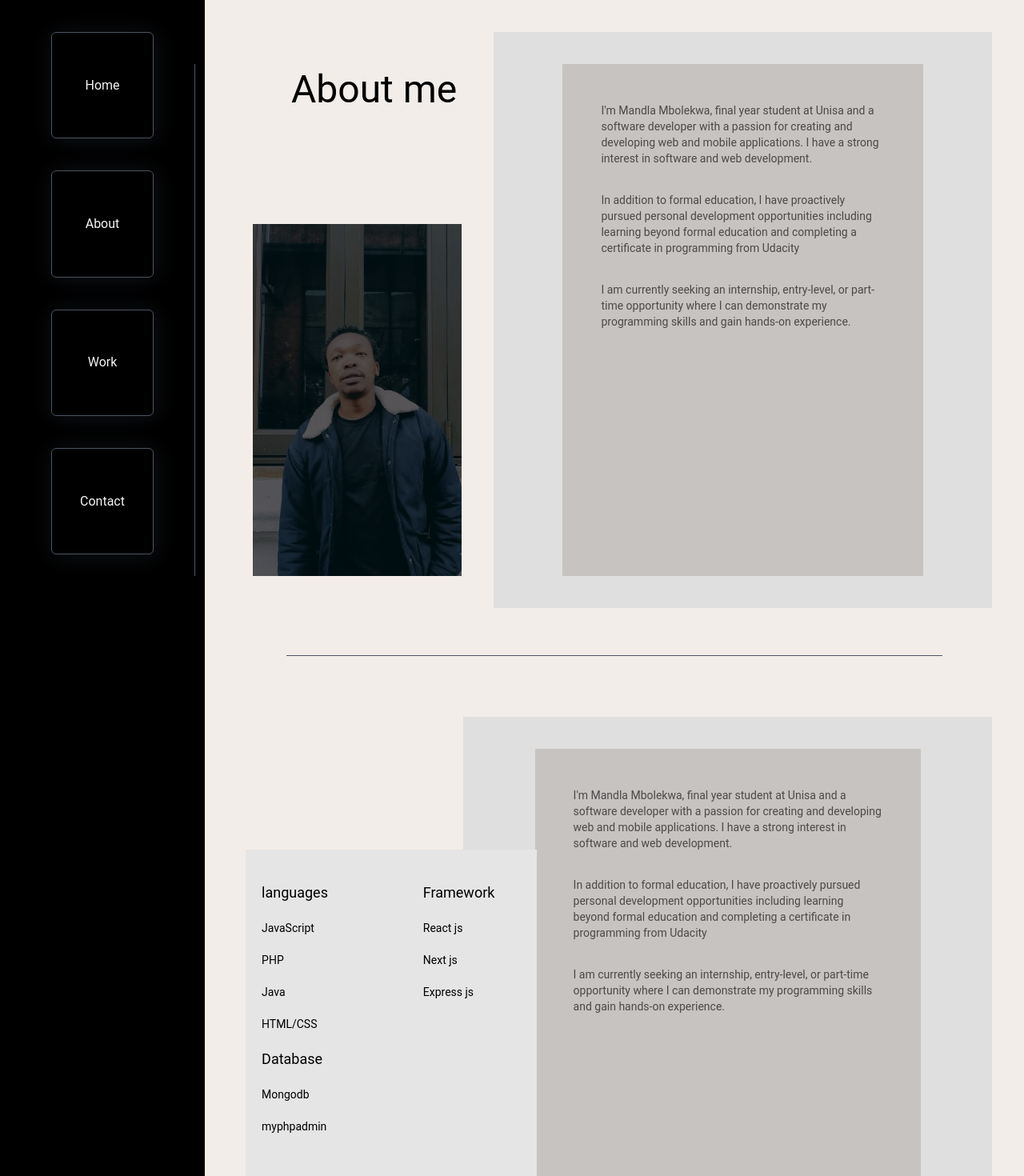
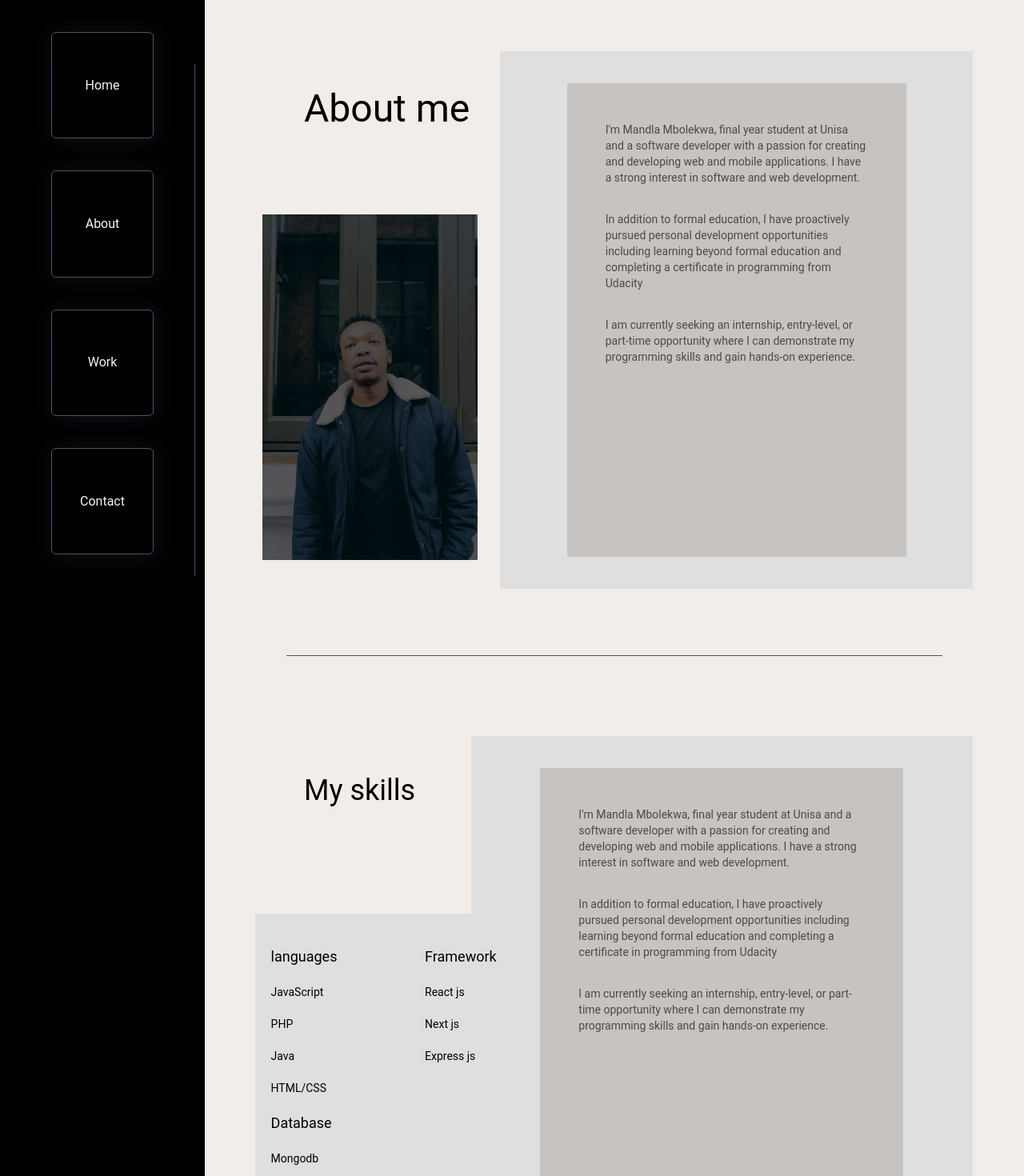
Before and after one commit to 23Mandla/portfolio, a React (Create React App) app: page /about in a window 1280 px wide. Shown: the top 1470 px of the page at 80% size. Built offline with nearby package versions, Linux system fonts and the light colour scheme.

Commit message:
work in works

```diff
--- a/src/componets/About/About.js
+++ b/src/componets/About/About.js
@@ -3,10 +3,10 @@ import me from "../assets/images/home-pic-3.jpg";
 export default function About() {
   return (
 
-      <div className="relative h-screen p-10 grid grid-cols-3 gap-5 after:content-[''] after:absolute after:bg-gray-600 after:h-[1px] after:w-[80%] after:-bottom-5 after:left-[10%]">
+      <div className="relative h-screen p-16 grid grid-cols-3 gap-5 after:content-[''] after:absolute after:bg-gray-600 after:h-[1px] after:w-[80%] after:-bottom-5 after:left-[10%]">
         <div className="grid grid-rows-3">
-          <h1 className="relative text-5xl pl-5 top-12 left-12">About me</h1>
-          <div className="relative row-span-2 m-5 -top-5">
+          <h1 className="relative text-5xl pl-5 top-12 left-10">About me</h1>
+          <div className="relative row-span-2 m-2 -top-7">
             <div className="absolute top-0 left-0 w-full h-full holder"></div>
             <img
               src={me}
--- a/src/componets/About/Skills.js
+++ b/src/componets/About/Skills.js
@@ -6,7 +6,8 @@ export default function Skills() {
   const database = ["Mongodb", "myphpadmin"];
 
   return (
-    <div className="relative  h-screen p-10">
+    <div className="relative  h-screen p-16">
+      <h1 className="relative text-4xl pl-5 top-12 float-left left-10">My skills</h1>
       <div className="bg-[#dfdfdf] relative w-[70%] h-full p-10 float-right ">
         <div className="m-auto w-[83%] h-full p-12 space-y-8 bg-[#c7c3c0]  text-[#4A4A4A] text-sm">
           <p>
@@ -27,7 +28,7 @@ export default function Skills() {
           </p>
         </div>
 
-        <div className="absolute w-[55%] ml-3 -left-[43%] h-[58%] top-[23%] bg-[#e6e5e5] p-5 text-sm">
+        <div className="absolute w-[55%] ml-3 -left-[45%] h-auto top-[33%] bg-[#dfdfdf] p-5 text-sm">
           <div className="grid grid-cols-2">
             <ul className="space-y-5 mt-5">
               <h1 className="text-lg">languages</h1>
```
